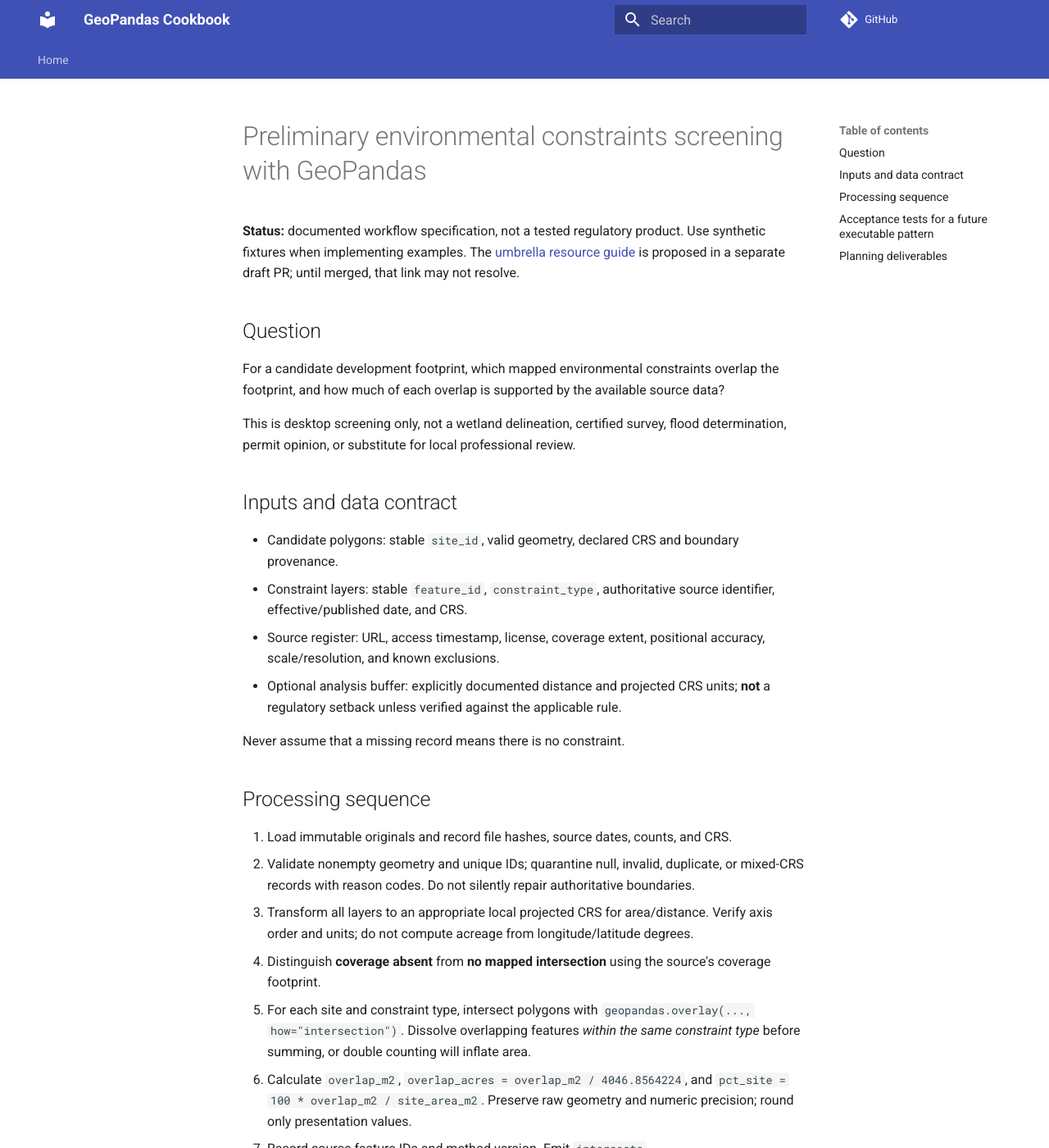
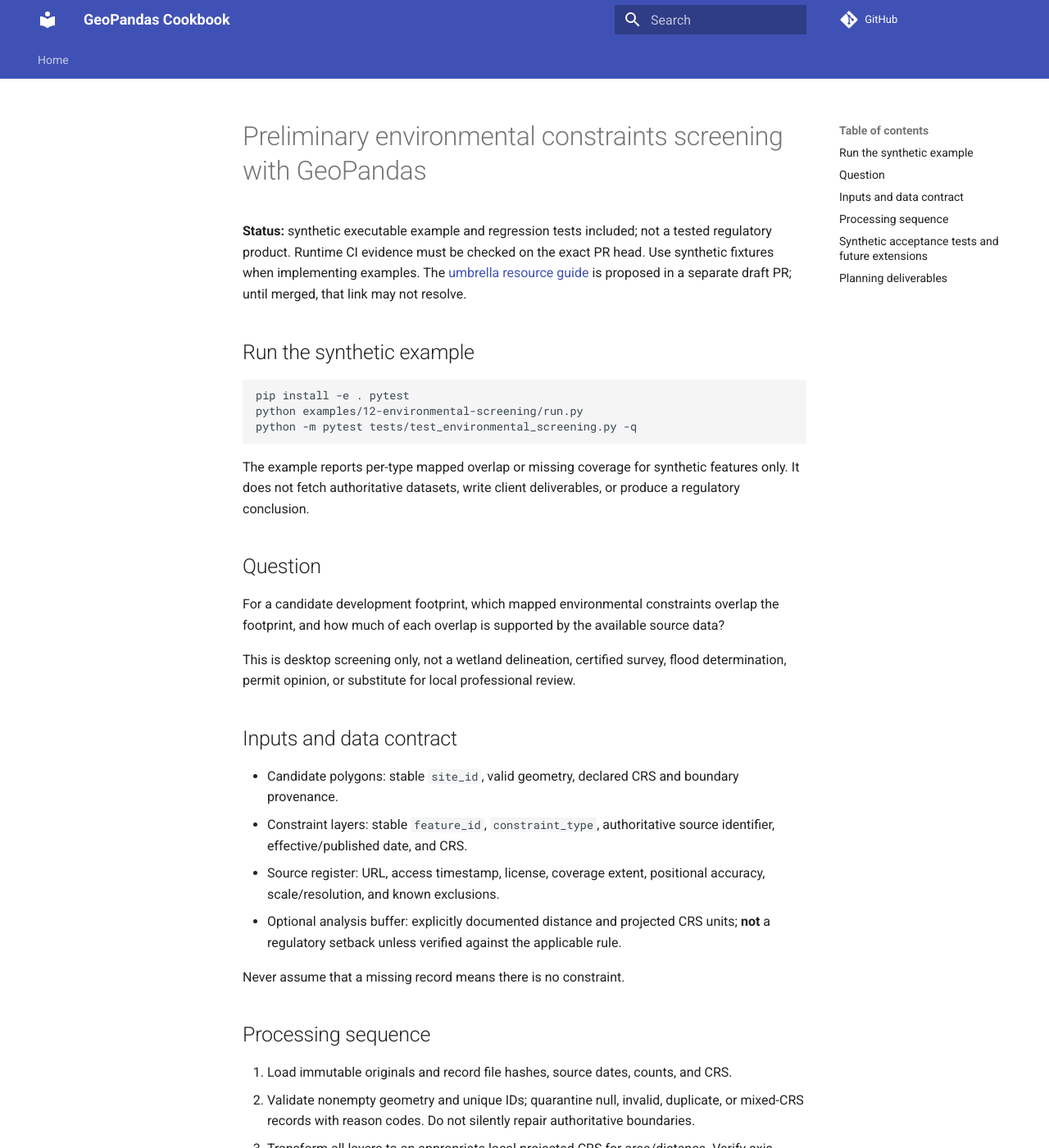
Before and after one commit to ZQM-Computing/geopandas-cookbook, an MkDocs documentation site: the page built from docs/environmental-screening.md, in a window 1280 px wide and 1400 px high. Shown: the whole window at 82% size. Built offline with MkDocs 1.6.1 and Material for MkDocs 9.7.7, drawn with Linux system fonts in a browser that asks for light colours; comment, search, counter and statistics services are not loaded; some of the changed text lies outside the part shown.

Commit message:
docs: document executable synthetic environmental screening and remaining gaps

````diff
--- a/docs/environmental-screening.md
+++ b/docs/environmental-screening.md
@@ -1,6 +1,16 @@
 # Preliminary environmental constraints screening with GeoPandas
 
-**Status:** documented workflow specification, not a tested regulatory product. Use synthetic fixtures when implementing examples. The [umbrella resource guide](https://github.com/ZQM-Computing/geospatial-cookbooks/blob/main/docs/environmental-planning-resources.md) is proposed in a separate draft PR; until merged, that link may not resolve.
+**Status:** synthetic executable example and regression tests included; not a tested regulatory product. Runtime CI evidence must be checked on the exact PR head. Use synthetic fixtures when implementing examples. The [umbrella resource guide](https://github.com/ZQM-Computing/geospatial-cookbooks/blob/main/docs/environmental-planning-resources.md) is proposed in a separate draft PR; until merged, that link may not resolve.
+
+## Run the synthetic example
+
+```bash
+pip install -e . pytest
+python examples/12-environmental-screening/run.py
+python -m pytest tests/test_environmental_screening.py -q
+```
+
+The example reports per-type mapped overlap or missing coverage for synthetic features only. It does not fetch authoritative datasets, write client deliverables, or produce a regulatory conclusion.
 
 ## Question
 
@@ -28,7 +38,7 @@ Never assume that a missing record means there is no constraint.
 7. Record source feature IDs and method version. Emit `intersects`, `no_mapped_intersection`, `no_source_coverage`, or `processing_error` separately.
 8. Reconcile all site IDs, source counts, overlap areas, and failures. Export GeoPackage/GeoParquet and a CSV constraint matrix; review maps and assumptions manually.
 
-## Acceptance tests for a future executable pattern
+## Synthetic acceptance tests and future extensions
 
 | Fixture | Expected result |
 | --- | --- |
@@ -45,6 +55,6 @@ Never assume that a missing record means there is no constraint.
 
 A reviewer should receive a constraint matrix, map per alternative, source/provenance register, rejected-feature report, uncertainty notes, and specialist follow-up list. Avoid ranking parcels using a single unqualified suitability score. Keep zoning, future land use, FEMA flood hazard, NWI wetlands, NRCS soils, protected species, and EPA/state water-quality evidence in separate categories.
 
-Relevant existing patterns: spatial joins, CRS handling, geometry validation, overlays, and the [workflow diagnostic](workflow-diagnostic.md). These patterns do not themselves validate the environmental screening described here.
+Relevant existing patterns: spatial joins, CRS handling, geometry validation, overlays, and the [workflow diagnostic](workflow-diagnostic.md). The new example exercises a subset of the specification; it does not yet implement the complete source register, reason-coded quarantine, exports, or reviewer map.
 
 **Escalation:** confirm official local zoning and comprehensive-plan controls; seek qualified wetland, ecological, floodplain, survey, engineering, or environmental assessment review where needed.
````
